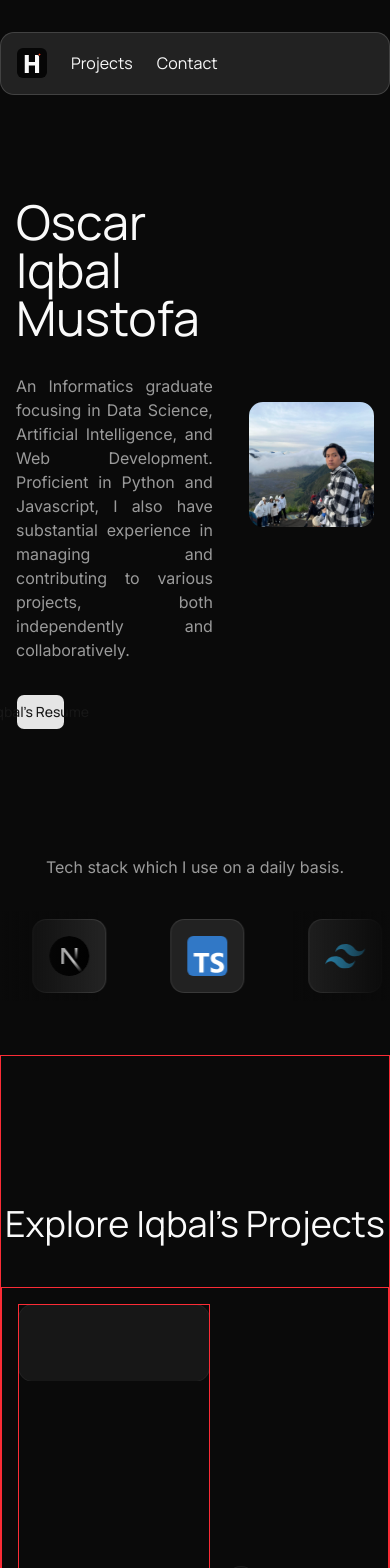
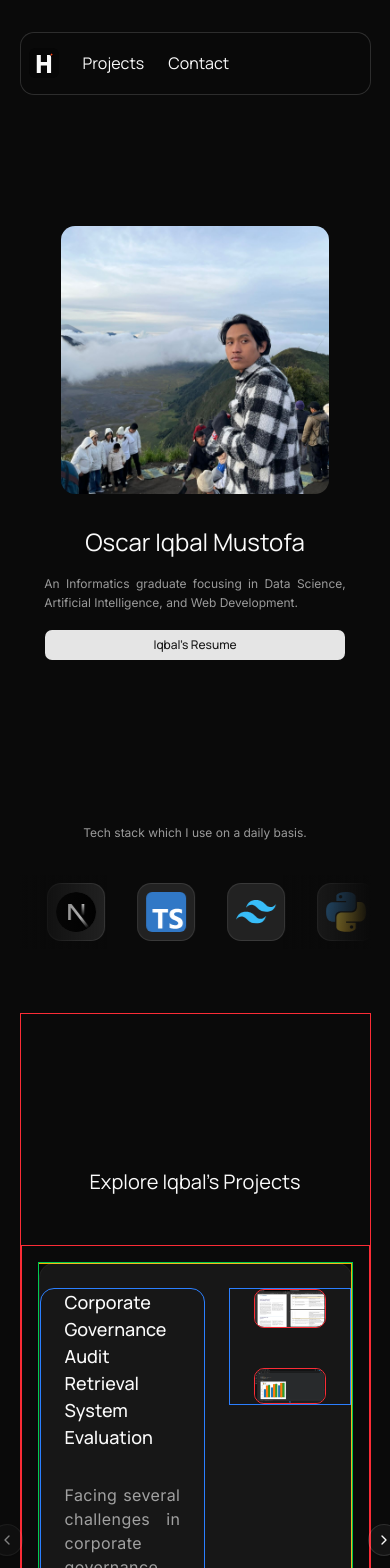
Before and after one commit to oscariqbal/portfolio, a Next.js app: page / in a window 390 px wide. Shown: the top 1568 px of the page. Built offline with nearby package versions, Linux system fonts and the light colour scheme.

Commit message:
mulai bikin responsive

```diff
--- a/app/layout.tsx
+++ b/app/layout.tsx
@@ -25,7 +25,7 @@ export default function RootLayout({
     <html lang="en" className={cn("h-full", "antialiased", "font-sans", inter.variable, manrope.variable, "dark", "scroll-smooth")}>
       <body className="min-h-full flex flex-col">
         <Header />
-        <main className="container mx-auto bg-background">
+        <main className="w-[90vw] md:w-[85vw] mx-auto bg-background">
           <Providers>{children}</Providers>
         </main>
         <Footer />
--- a/app/page.tsx
+++ b/app/page.tsx
@@ -18,27 +18,106 @@ const techstack = [
   { name: "Pytorch", img: "pytorch" },
 ]
 
+const projects = [
+  /*{
+    name: "",
+    description: "", problem, dataset, approach, model, evaluation, conclusion
+    category: "",
+    timestamp: "",
+    img1: "",
+    img2: ""
+  },*/
+  {
+    name: "Corporate Governance Audit Retrieval System Evaluation",
+    description: "Facing several challenges in corporate governance audit process, this project proposed dense-and-rerank retrieval system that has been evaluated as an appropriate approach for developing an AI-based corporate governance audit solution.",
+    category: "Individual",
+    timestamp: "Sept 2025 - Feb 2026",
+    img1: "1-1",
+    img2: "1-2"
+  },
+  {
+    name: "Retainly - Customer Churn Analysis and Prediction",
+    description: "",
+    category: "",
+    timestamp: "",
+    img1: "",
+    img2: ""
+  },
+  {
+    name: "Corn Disease Detection",
+    description: "",
+    category: "",
+    timestamp: "",
+    img1: "",
+    img2: ""
+  },
+  {
+    name: "Satria Wijaya Wedding Organizer Landingpage",
+    description: "",
+    category: "",
+    timestamp: "",
+    img1: "",
+    img2: ""
+  },
+  {
+    name: "Bakso Arema Caknan Landingpage",
+    description: "",
+    category: "",
+    timestamp: "",
+    img1: "",
+    img2: ""
+  },
+  {
+    name: "Student Performance Analysis and Prediction",
+    description: "",
+    category: "",
+    timestamp: "",
+    img1: "",
+    img2: ""
+  },
+  {
+    name: "Obesity Factor Analysis",
+    description: "",
+    category: "",
+    timestamp: "",
+    img1: "",
+    img2: ""
+  },
+  { name: "Hotel System Design",
+    description: "",
+    category: "",
+    timestamp: "",
+    img1: "",
+    img2: ""
+  },
+]
+
 export default function Home() {
   return (
     <>
       {/* Profile Section */}
-      <section id='top' className='h-[80vh] w-full flex justify-between px-4'>
-        <div className="h-full w-[55%] flex flex-col gap-8 justify-center">
-          <h1 className="font-heading text-5xl">Oscar Iqbal Mustofa</h1>
-          <p className="text-justify opacity-60">
+      <section id='top' className='h-[75vh] md:h-[80vh] w-full flex flex-col md:flex-row px-2 gap-8 md:gap-0 md:px-4 justify-center'>
+        <div className="h-auto md:h-full w-full md:w-[60%] lg:w-[65%] flex flex-col order-2 md:order-1">
+          <div className="w-[90%] mx-auto my-0 md:mx-0 md:my-auto flex flex-col gap-4 md:gap-6 lg:gap-8 text-center md:text-left">
+            <h1 className="font-heading text-2xl sm:text-3xl md:text-4xl lg:text-5xl">Oscar Iqbal Mustofa</h1>
+            <p className="text-xs sm:text-sm md:text-base text-justify leading-relaxed opacity-60">
               An Informatics graduate focusing in Data Science, Artificial Intelligence, and Web Development.
-            Proficient in Python and Javascript, I also have substantial experience in managing and contributing to various projects, both independently and collaboratively.
+              <span className="hidden md:block"> Proficient in Python and Javascript, I also have substantial experience in managing and contributing to various projects, both independently and collaboratively.</span>
             </p>
-          <Button className="w-[25%] font-heading">Iqbal's Resume</Button>
+            <Button size={"sm"} className="font-heading text-xs sm:text-sm md:text-base mx-auto md:mx-0 w-full md:w-[25%] md:h-9 md:gap-1.5 md:px-2.5 md:in-data-[slot=button-group]:rounded-md md:has-data-[icon=inline-end]:pr-2 md:has-data-[icon=inline-start]:pl-2">Iqbal's Resume</Button>
           </div>
-        <div className="h-full w-[35%]">
-          <div className="h-full w-full flex items-center justify-end">
+        </div>
+
+        <div className="h-auto md:h-full w-full md:w-[40%] lg:w-[35%] flex order-1 md:order-2">
+          <div className="w-[80%] md:w-3/4 m-auto">
             <Image
-                className="rounded-xl"
+                className="rounded-xl w-full"
                 src="/img/profile.jpg"
                 alt="profile.jpg"
-                width={360}
-                height={360}
+                width={500}
+                height={500}
+                sizes="(max-width: 768px) 81vw, (max-width: 1024px) 25.5vw"
+                priority
             />
           </div>
         </div>
@@ -46,7 +125,7 @@ export default function Home() {
       {/* Skills Section */}
       <section id="marquee-skills" className="h-[30vh] w-full">
         <FadeInOnScroll className="h-full w-full flex flex-col items-center justify-center gap-8" delay={0.3}>
-          <p className="opacity-60">Tech stack which I use on a daily basis.</p>
+          <p className="text-xs sm:text-sm md:text-base leading-relaxed opacity-60">Tech stack which I use on a daily basis.</p>
           <div className="relative flex w-full overflow-hidden">
             <MarqueeWithTooltip items={techstack}></MarqueeWithTooltip>
           </div>
@@ -55,22 +134,42 @@ export default function Home() {
       {/* Projects Section */}
       <section id='projects' className='h-[125vh] w-full flex flex-col justify-center border border-red-500'>
         <div className="h-[15vh] w-full flex">
-          <h2 className="font-heading text-4xl m-auto text-center">Explore Iqbal's Projects</h2>
+          <h2 className="font-heading text-xl sm:text-2xl md:text-3xl lg:text-4xl m-auto text-center">Explore Iqbal's Projects</h2>
         </div>
         <div className='h-[70vh] w-full flex justify-between items-center p-4 border border-red-500'>
-          <Carousel className="h-full w-full max-w-[12rem] border border-red-500">
-            <CarouselContent>
-              <CarouselItem>
-                <Card>
-                  <CardHeader>
-                    <CardTitle></CardTitle>
-                    <CardDescription></CardDescription>
+          <Carousel className="h-full w-full border border-green-500">
+            <CarouselContent className="border border-yellow-500">
+              {projects.map(({ name, description, category, timestamp, img1, img2 }) => (
+                <CarouselItem key={name}>
+                  <Card className="flex flex-row justify-between">
+                    <CardHeader className="h-full w-[55%] gap-8 border border-blue-500">
+                      <CardTitle>
+                        <h3 className="font-heading text-lg sm:text-xl md:text-2xl lg:text-3xl leading-normal">{name}</h3>
+                      </CardTitle>
+                      <CardDescription>
+                        <p className="text-justify tracking-wide text-base">{description}</p>
+                      </CardDescription>
                     </CardHeader>
-                  <CardContent>
-
+                    <CardContent className="h-full w-[40%] flex flex-col gap-10 border border-blue-500">
+                      <Image
+                          className="rounded-lg border border-red-500"
+                          src={`/img/${img1}.png`}
+                          alt="profile.jpg"
+                          width={450}
+                          height={450}
+                          priority
+                      /><Image
+                          className="rounded-lg border border-red-500"
+                          src={`/img/${img2}.png`}
+                          alt="profile.jpg"
+                          width={450}
+                          height={450}
+                          priority
+                      />
                     </CardContent>
                   </Card>
                 </CarouselItem>
+              ))}
             </CarouselContent>
             <CarouselPrevious />
             <CarouselNext />
--- a/components/header.tsx
+++ b/components/header.tsx
@@ -3,7 +3,7 @@ import Image from "next/image";
 export default function Header() {
     return (
         <header className="h-[15vh] w-full sticky top-0 z-50 flex items-center">
-        <nav className='h-[50%] font-heading container mx-auto bg-foreground/10 backdrop-blur-xs rounded-xl pl-4 border border-foreground/15'>
+        <nav className='h-[50%] w-[90%] md:w-[85%] font-heading mx-auto bg-background/10 backdrop-blur-xs rounded-xl px-2 md:px-4 border border-foreground/15'>
           <ul className='h-full w-full flex items-center gap-6'>
             <li>
               <a href='#top'>
--- /dev/null
+++ b/components/ui/badge.tsx
@@ -0,0 +1,49 @@
+import * as React from "react"
+import { cva, type VariantProps } from "class-variance-authority"
+import { Slot } from "radix-ui"
+
+import { cn } from "@/lib/utils"
+
+const badgeVariants = cva(
+  "group/badge inline-flex h-5 w-fit shrink-0 items-center justify-center gap-1 overflow-hidden rounded-4xl border border-transparent px-2 py-0.5 text-xs font-medium whitespace-nowrap transition-all focus-visible:border-ring focus-visible:ring-[3px] focus-visible:ring-ring/50 has-data-[icon=inline-end]:pr-1.5 has-data-[icon=inline-start]:pl-1.5 aria-invalid:border-destructive aria-invalid:ring-destructive/20 dark:aria-invalid:ring-destructive/40 [&>svg]:pointer-events-none [&>svg]:size-3!",
+  {
+    variants: {
+      variant: {
+        default: "bg-primary text-primary-foreground [a]:hover:bg-primary/80",
+        secondary:
+          "bg-secondary text-secondary-foreground [a]:hover:bg-secondary/80",
+        destructive:
+          "bg-destructive/10 text-destructive focus-visible:ring-destructive/20 dark:bg-destructive/20 dark:focus-visible:ring-destructive/40 [a]:hover:bg-destructive/20",
+        outline:
+          "border-border text-foreground [a]:hover:bg-muted [a]:hover:text-muted-foreground",
+        ghost:
+          "hover:bg-muted hover:text-muted-foreground dark:hover:bg-muted/50",
+        link: "text-primary underline-offset-4 hover:underline",
+      },
+    },
+    defaultVariants: {
+      variant: "default",
+    },
+  }
+)
+
+function Badge({
+  className,
+  variant = "default",
+  asChild = false,
+  ...props
+}: React.ComponentProps<"span"> &
+  VariantProps<typeof badgeVariants> & { asChild?: boolean }) {
+  const Comp = asChild ? Slot.Root : "span"
+
+  return (
+    <Comp
+      data-slot="badge"
+      data-variant={variant}
+      className={cn(badgeVariants({ variant }), className)}
+      {...props}
+    />
+  )
+}
+
+export { Badge, badgeVariants }
--- a/components/ui/marqueewithtooltip.tsx
+++ b/components/ui/marqueewithtooltip.tsx
@@ -16,13 +16,13 @@ type ItemProps = {
 function MarqueeWithTooltip({items}: ItemProps) {
   return (
     <>
-      <Marquee className="[--duration:30s] [--gap:4rem]">
+      <Marquee className="[--duration:30s] [--gap:2rem] md:[--gap:4rem]">
         {items.map((items) => (
           <Tooltip key={items.name}>
             <TooltipTrigger asChild>
               <div
                 className={cn(
-                  "relative rounded-xl border p-4",
+                  "relative rounded-xl border p-2 md:p-4",
                   "bg-foreground/10",
                   "flex items-center justify-center",
                 )}
```
Also changed, not shown: public/img/1-1.png (added), public/img/1-2.png (added). Lines whose indentation alone changed are shown as unchanged.
